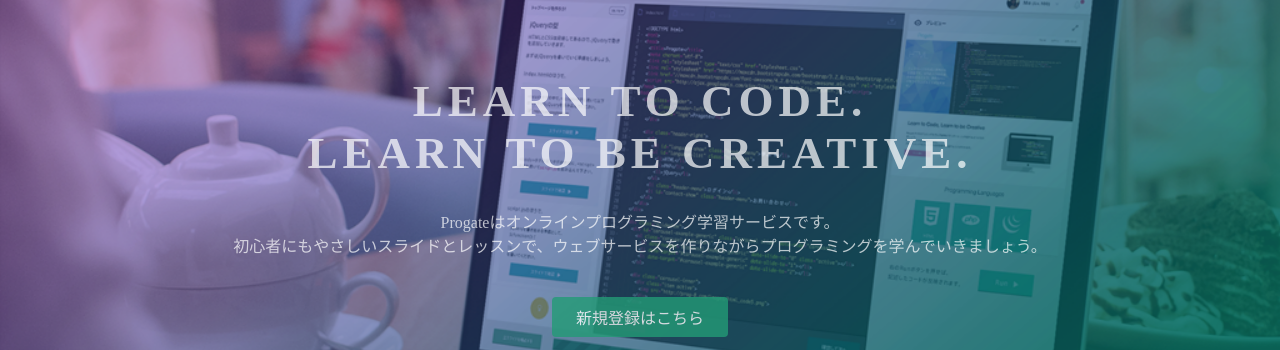
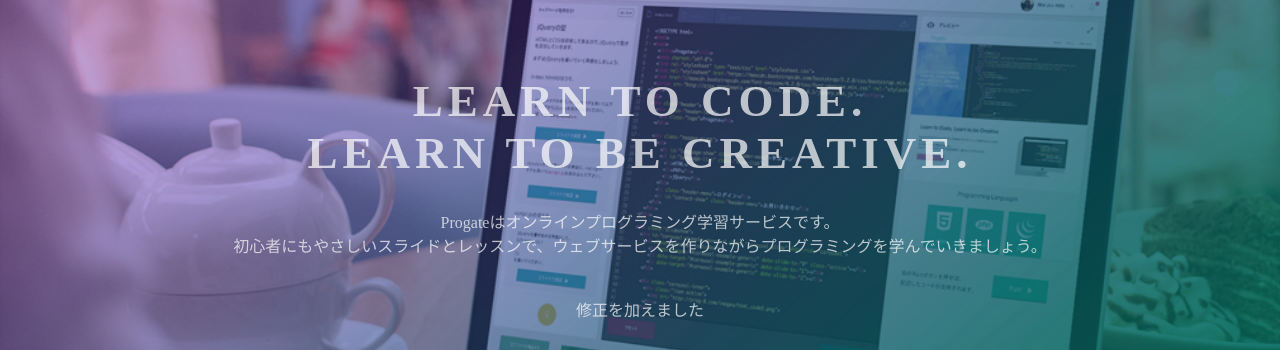
Before and after one commit to pixar2390/pixar2390.github.io, a plain HTML site: page index.html in a window 1280 px wide. Shown: the part 135-485 px from the top of the page. Drawn offline with Linux system fonts and the light colour scheme.

Commit message:
Update index.html

```diff
--- a/index.html
+++ b/index.html
@@ -25,6 +25,7 @@
     <div class="container">
       <h1>LEARN TO CODE.<br>LEARN TO BE CREATIVE.</h1>
       <p>Progateはオンラインプログラミング学習サービスです。<br>初心者にもやさしいスライドとレッスンで、ウェブサービスを作りながらプログラミングを学んでいきましょう。</p>
+      <p>修正を加えました</p>
       <div class="btn-wrapper">
         <a href="#" class="btn signup">新規登録はこちら</a>
         <p>or</p>
```
